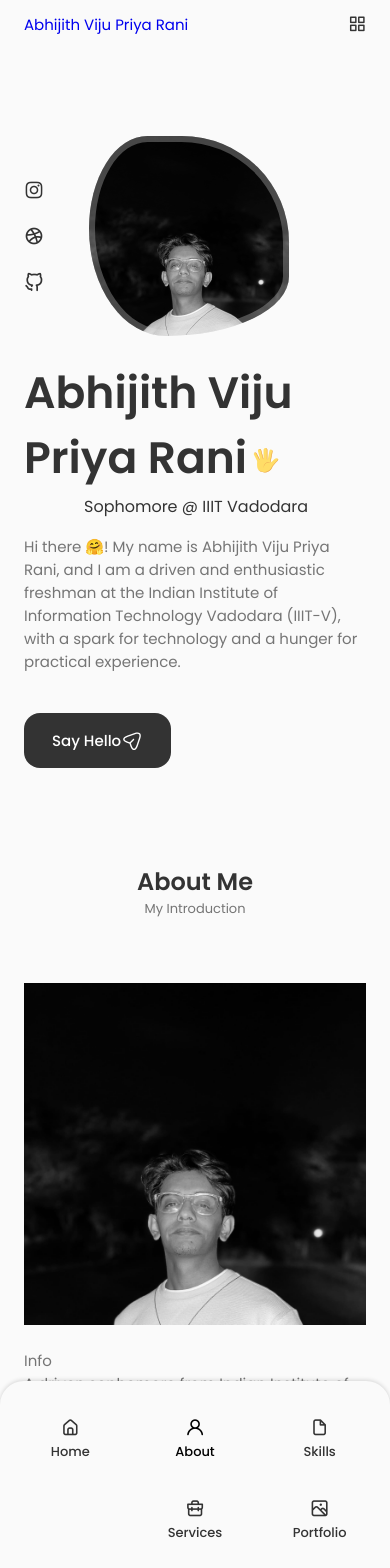
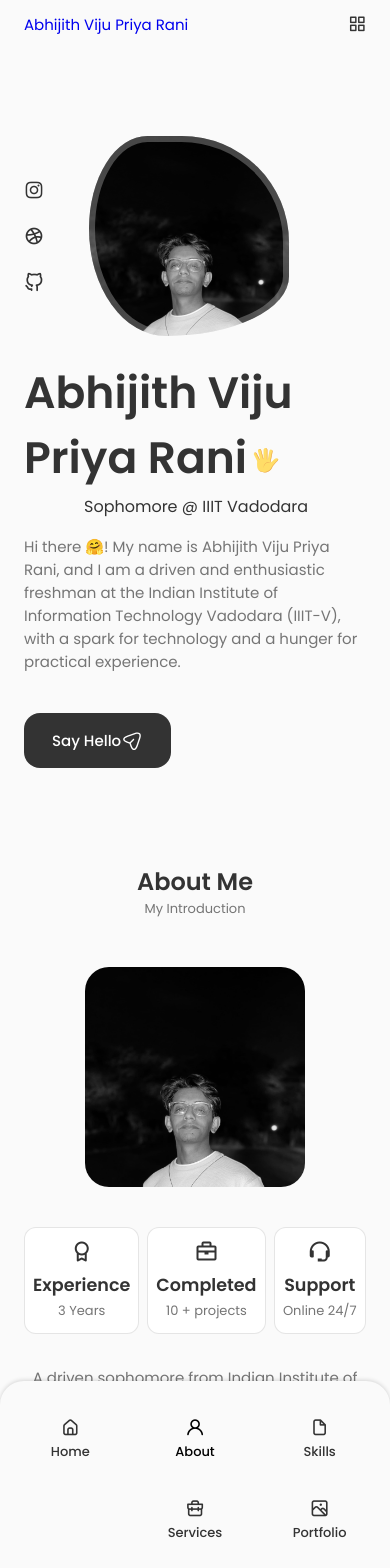
Before and after one commit to abhiiii05/Portfolio, a React (Create React App) app in the folder portfolio/: page / in a window 390 px wide. Shown: the top 1568 px of the page. Built offline with nearby package versions, Linux system fonts and the light colour scheme.

Commit message:
about madness

```diff
--- a/portfolio/src/App.css
+++ b/portfolio/src/App.css
@@ -176,8 +176,16 @@
 }
 
 @media screen and (max-width: 768px){
+  body{
+    margin: 0 0 var(--header-height) 0;
+  }
+
   .section {
     padding: 2rem 0 4rem;
+  }
+
+  .section_subtitle{
+    margin-bottom: var(--mb-3);
   }
 }
 
--- a/portfolio/src/components/about/Info.jsx
+++ b/portfolio/src/components/about/Info.jsx
@@ -2,7 +2,28 @@
 
 const Info = () =>{
     return(
-        <div>Info</div>
+        <div className="about__info grid">
+            <div className="about__box">
+            <i className='bx bx-award about__icon'></i>
+
+                <h3 className="about__title">Experience</h3>
+                <span className="about__subtitle">3 Years</span>
+            </div>
+
+            <div className="about__box">
+            <i class='bx bx-briefcase about__icon'></i>
+
+                <h3 className="about__title">Completed</h3>
+                <span className="about__subtitle">10 + projects</span>
+            </div>
+
+            <div className="about__box">
+            <i class='bx bx-support about__icon'></i>
+
+                <h3 className="about__title">Support</h3>
+                <span className="about__subtitle">Online 24/7</span>
+            </div>
+        </div>
     )
 }
 
--- a/portfolio/src/components/about/about.css
+++ b/portfolio/src/components/about/about.css
@@ -0,0 +1,90 @@
+.about__container{
+    grid-template-columns: repeat(2, 1fr);
+    align-items: center;
+    column-gap: 4rem;
+}
+
+.about__img{
+    width: 350px;
+    border-radius: 1.5rem;
+    justify-self: center;
+}
+
+.about__info {
+    grid-template-columns: repeat(3, 140px);
+    gap: 0.5rem;
+    margin-bottom: var(--mb-2);
+}
+
+
+.about__box{
+    background-color: var(--container-color);
+    border: 1px solid rgba(0, 0, 0, 0.1);
+    border-radius: 0.75rem;
+    text-align: center;
+    padding: 1rem 1.25rem;
+}
+
+.about__icon{
+    font-size: 1.5rem;
+    color: var(--title-color);
+    margin-bottom: var(--mb-0-5);
+}
+
+
+.about_title{
+    font-size: var(--small-font-size);
+    font-weight: var(--font-medium);
+}
+
+.about__subtitle{
+    font-size: var(--small-font-size);
+}
+
+.about__description{
+    padding: 0 4rem;
+    margin-bottom: var(--mb-2-5);
+}
+
+@media screen and (max-width: 992px){
+    .about__container{
+        grid-template-columns: 1fr;
+        row-gap: 2.5rem;
+    }
+    .about__img{
+        width: 220px;
+    }
+
+    .about__box{
+        padding: 0.75rem 0.5rem;
+    }
+
+    .about__data{
+        text-align: center;
+    }
+
+    .about__info{
+        justify-content: center;
+    }
+
+    .about__description{
+        padding: 0.5rem;
+        margin-bottom: 2rem;
+    }
+}
+
+@media screen and (max-width: 576px){
+    .about__info{
+        grid-template-columns: repeat(3, 1fr);
+    }
+
+    .about__description{
+        padding: 0;
+    }
+}
+
+@media screen and (max-width: 350px){
+    .about__info{
+
+    }
+}
```
Also changed, not shown: 1 other file (tests, documents, lock files or other folders).
